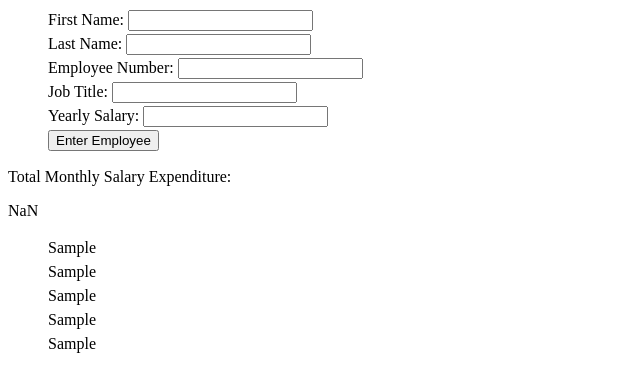
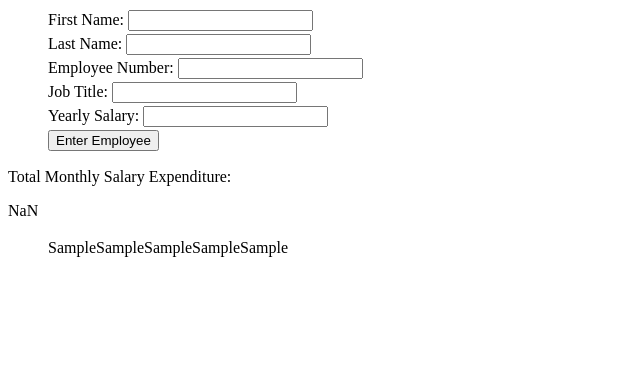
Before and after one commit to cwgraff/weekend_challenge_01, a plain HTML site: page index.html in a window 1280 px wide. Both pictures are taken after typing "Sample", "Sample", "Sample", "Sample", "Sample" into the empty fields and a click on the input "Enter Employee". Shown: the whole page, without its empty margins (0-640 px from the left). Drawn offline with nearby package versions, Linux system fonts and the light colour scheme.

Commit message:
Adds index to objects and changes format of form write to DOM

```diff
--- a/employeeApp.js
+++ b/employeeApp.js
@@ -12,8 +12,10 @@ $(document).ready(function(){
 
     $.each($("#employeeinfo").serializeArray(), function(i, field){
       values[field.name] = field.value;
-      //Add monthly salary to array
+      //Add monthly salary to object
       values['monthly'] = Math.round((parseInt(values.salary)) / 12) ;
+      //Add index number to object
+      values['indexnumber'] = employeeIndex;
      })
 
     $("#employeeinfo").find("input[type=text]").val("");
@@ -35,14 +37,20 @@ $(document).ready(function(){
 
 // Write to the DOM
 function appendDom(object){
-  $("#resultfield").append("<ul></ul>");
-  var $domField = $("#resultfield").children().last();
+   $("#resultfield").append(
+  "<ul><li>" + object.firstname + "</li>" +
+  "<li>" + object.lastname + "</li>" +
+  "<li>" + object.employeenumber + "</li>" +
+  "<li>" + object.jobtitle + "</li>" +
+  "<li>" + object.salary + "</li></ul>");
+  // $("#resultfield").append("<ul></ul>");
+  // var $domField = $("#resultfield").children().last();
 
-  $domField.append("<li>" + object.firstname + "</li>");
-  $domField.append("<li>" + object.lastname + "</li>");
-  $domField.append("<li>" + object.employeenumber + "</li>");
-  $domField.append("<li>" + object.jobtitle + "</li>");
-  $domField.append("<li>" + object.salary + "</li>");
+  // $domField.append("<li>" + object.firstname + "</li>");
+  // $domField.append("<li>" + object.lastname + "</li>");
+  // $domField.append("<li>" + object.employeenumber + "</li>");
+  // $domField.append("<li>" + object.jobtitle + "</li>");
+  // $domField.append("<li>" + object.salary + "</li>");
 }
 
 // Update the total on the DOM
--- a/employeeStyle.css
+++ b/employeeStyle.css
@@ -4,9 +4,6 @@ ul {
 	line-height: 1.5;
 }
 
-#resultfield {
-	list-style: none;
-	font-size: 14 px;
-	line-height: 1.5;
+#resultfield li {
 	display: inline;
 }
```
Also changed, not shown: index.html (+3 -3 lines).
